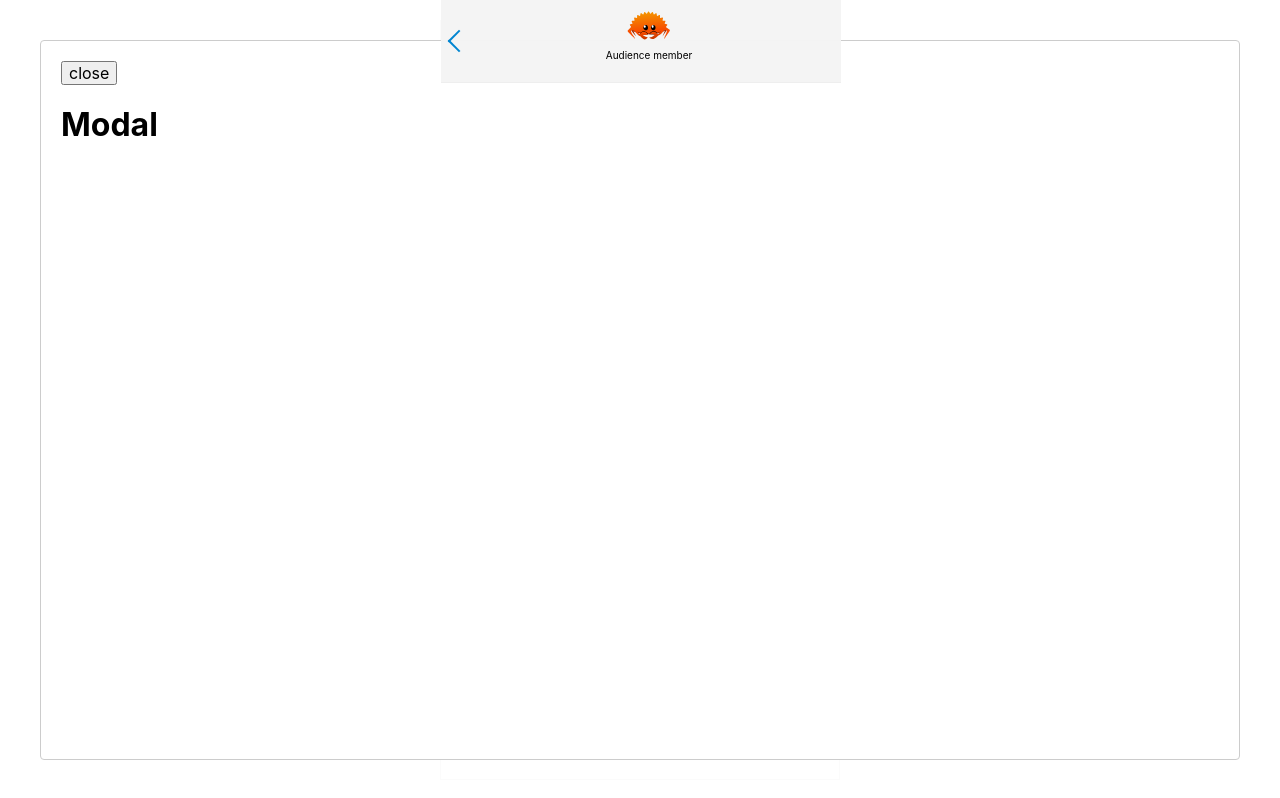
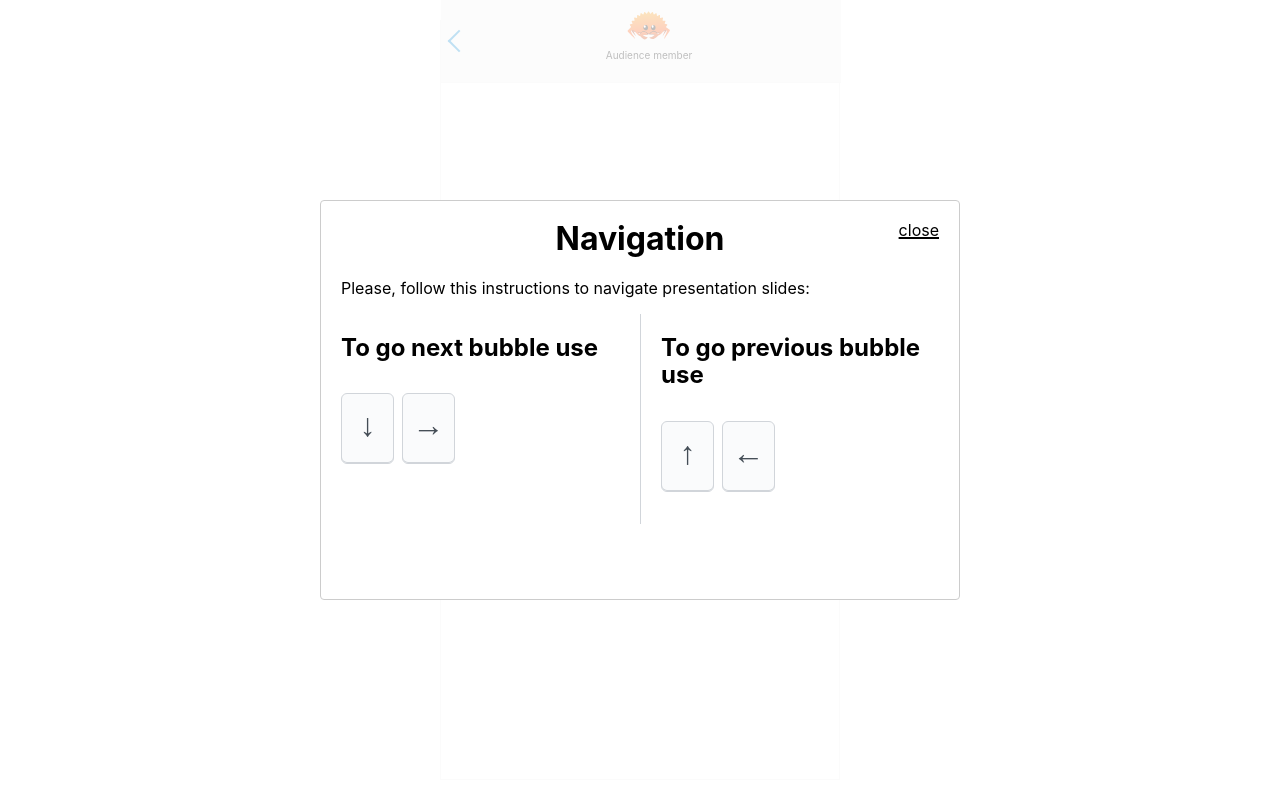
Before and after one commit to redbadger/rusty-azure, a React (Create React App) app: page /presentation in a window 1280 px wide. Built offline with nearby package versions, Linux system fonts and the light colour scheme.

Commit message:
Draft modal

```diff
--- a/src/app/features/modal/index.ts
+++ b/src/app/features/modal/index.ts
@@ -16,10 +16,13 @@ export const modalSlice = createSlice({
     closeModal: (state) => {
       state.isOpen = false;
     },
+    openModal: (state) => {
+      state.isOpen = true;
+    },
   },
 });
 
-export const { closeModal } = modalSlice.actions;
+export const { closeModal, openModal } = modalSlice.actions;
 
 export const selectModal = (state: RootState) => state.modal;
 
--- a/src/components/modal.tsx
+++ b/src/components/modal.tsx
@@ -1,8 +1,60 @@
 import React from 'react';
 import ReactModal from 'react-modal';
 import { useDispatch, useSelector } from 'react-redux';
-// import styled from 'styled-components';
 import { selectModal, closeModal } from '../app/features/modal';
+import styled from 'styled-components';
+
+const StyledModalContent = styled.aside`
+  position: relative;
+
+  button {
+    appearance: none;
+    border: unset;
+    background-color: transparent;
+    position: absolute;
+    right: 0;
+    padding: 0;
+    display: block;
+    text-decoration: underline 2px solid;
+  }
+
+  h1 {
+    margin-top: 0;
+    text-align: center;
+  }
+
+  ul {
+    list-style: none;
+    padding: 0;
+    margin: 0;
+    display: flex;
+    justify-content: space-between;
+  }
+
+  li {
+    width: 50%;
+    p {
+      font-size: 2rem;
+      font-weight: bold;
+    }
+  }
+
+  li:last-of-type {
+    border-left: 1px solid rgb(209, 213, 218);
+    padding-left: 1.25rem;
+  }
+
+  kbd {
+    display: inline-block;
+    padding: 1rem;
+    color: rgb(68, 77, 86);
+    vertical-align: middle;
+    background-color: rgb(250, 251, 252);
+    border: 1px solid rgb(209, 213, 218);
+    border-radius: 6px;
+    box-shadow: rgb(209, 213, 218) 0px -1px 0px inset;
+  }
+`;
 
 ReactModal.setAppElement('#root');
 
@@ -16,19 +68,29 @@ const Modal: React.FC = () => {
   };
 
   return (
-    <ReactModal isOpen={isOpen}>
-      <button onClick={handleOnClick}>close</button>
-      <h1>Modal</h1>
+    <ReactModal isOpen={isOpen} className="modal" overlayClassName="overlay">
+      <StyledModalContent>
+        <button onClick={handleOnClick}>close</button>
+        <h1>Navigation</h1>
+        <p>Please, follow this instructions to navigate presentation slides:</p>
+
+        <ul>
+          <li>
+            <h2>To go next bubble use</h2>
+            <p>
+              <kbd>&#8595;</kbd> <kbd>&#8594;</kbd>
+            </p>
+          </li>
+          <li>
+            <h2>To go previous bubble use</h2>
+            <p>
+              <kbd>&#8593;</kbd> <kbd>&#8592;</kbd>
+            </p>
+          </li>
+        </ul>
+      </StyledModalContent>
     </ReactModal>
   );
 };
 
-// const StyledModal = styled(Modal)`
-//   background-color: brown;
-
-//   .modal {
-//     background-color: pink;
-//   }
-// `;
-
 export default Modal;
--- a/src/pages/presentation.tsx
+++ b/src/pages/presentation.tsx
@@ -1,13 +1,15 @@
 import React, { useEffect } from 'react';
 import styled from 'styled-components';
-import { useDispatch } from 'react-redux';
+import { useDispatch, useSelector } from 'react-redux';
 import {
   navigateForward,
   navigateBackward,
   resetNavigation,
 } from '../app/features/chat-navigation';
+import { selectModal } from '../app/features/modal';
 import Chat from '../components/chat';
 import Modal from '../components/modal';
+import { openModal } from '../app/features/modal';
 
 const StyledMain = styled.main`
   padding: 1.25rem;
@@ -22,26 +24,34 @@ const shouldNavigateBackward = (key: string): boolean =>
 const PresentationPage: React.FC = () => {
   const dispatch = useDispatch();
 
+  const { isOpen: modalIsOpen } = useSelector(selectModal);
+
   useEffect(() => {
     dispatch(resetNavigation());
   }, [dispatch]);
 
-  const handleOnKeyDown = (event: React.KeyboardEvent) => {
-    const { key } = event;
+  useEffect(() => {
+    dispatch(openModal());
+  }, [dispatch]);
 
-    if (key) {
-      if (shouldNavigateForward(key)) {
-        dispatch(navigateForward());
-      } else if (shouldNavigateBackward(key)) {
-        dispatch(navigateBackward());
+  useEffect(() => {
+    const body = document.body;
+    body.addEventListener('keydown', (event) => {
+      const { key } = event;
+      if (key && !modalIsOpen) {
+        if (shouldNavigateForward(key)) {
+          dispatch(navigateForward());
+        } else if (shouldNavigateBackward(key)) {
+          dispatch(navigateBackward());
+        }
       }
-    }
-  };
+    });
+  });
 
   return (
     <>
       <Modal />
-      <StyledMain onKeyDown={handleOnKeyDown} tabIndex={0}>
+      <StyledMain>
         <Chat />
       </StyledMain>
     </>
--- /dev/null
+++ b/src/styles/_modal.scss
@@ -0,0 +1,17 @@
+.modal {
+  position: absolute;
+  inset: 25%;
+  border: 1px solid rgb(204, 204, 204);
+  background: rgb(255, 255, 255) none repeat scroll 0% 0%;
+  overflow: auto;
+  border-radius: 4px;
+  outline: currentcolor none medium;
+  padding: 20px;
+}
+
+.overlay {
+  z-index: 20;
+  position: fixed;
+  inset: 0px;
+  background-color: rgba(255, 255, 255, 0.75);
+}
--- a/src/styles/index.scss
+++ b/src/styles/index.scss
@@ -1 +1,2 @@
 @import 'global';
+@import 'modal';
```
